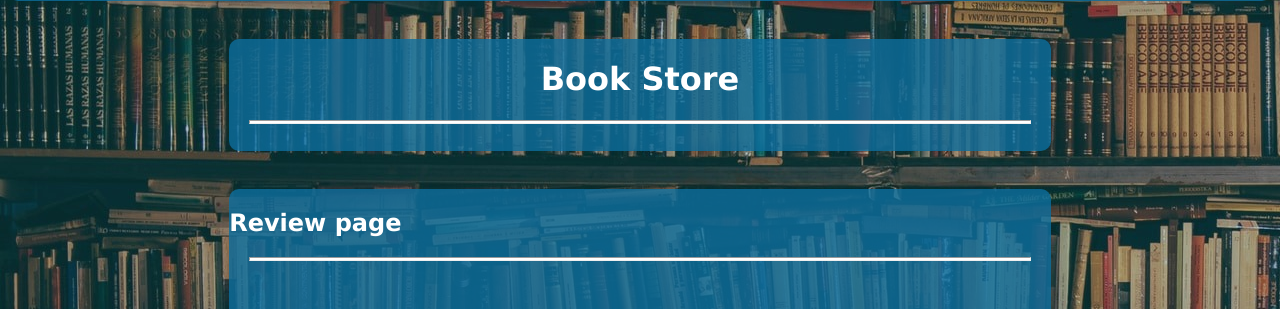
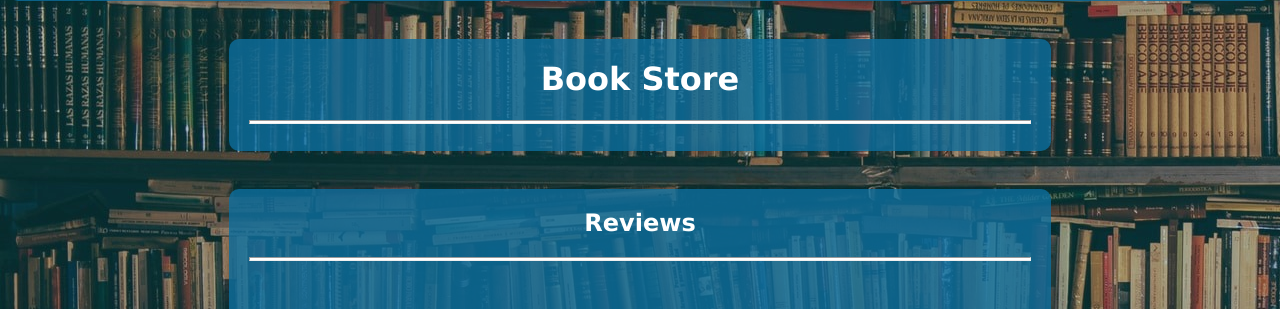
Before and after one commit to s-rofe/bookstore-web-app, a Flask app: page /reviews/25742454 in a window 1280 px wide. Shown: the part 67-376 px from the top of the page. Run offline with Flask 2, Linux system fonts and the light colour scheme.

Commit message:
reveiw display

```diff
--- a/library/reviews/reviews.py
+++ b/library/reviews/reviews.py
@@ -18,7 +18,7 @@
     return render_template(
         'books/reviews.html',
         title='Reviews',
-        reviews_title='Reviews for ' + book.title,
+        reviews_title= book.title,
         reviews=reviews_list,
         book=book
     )
--- a/library/templates/books/reviews.html
+++ b/library/templates/books/reviews.html
@@ -1,11 +1,18 @@
 {% extends 'layout.html' %} {% block content %}
 <body>
-    <h2>Review page</h2>
+    <h2 style="text-align:center;">{{ title }}</h2>
     <hr>
     <br>
-    <h2 id="book_title">{{ reviews.reviews_title }}</h2>
+    <h2 id="book_title">{{ reviews_title }}</h2>
     <p><b>Release year:</b> {{ book.release_year }}</p>
+
     <!-- add reveiws here -->
+    {% for reviews in reviews_list %}
+        <p>{{ reviews.review-text }}</p>
+    {% endfor %}
+
     <button class="write-review" onclick="location.href='{{ url_for('reviews_bp.write_comment') }}'">Write a Review</button>
+    <br>
+    <br>
 </body>
 {% endblock %}
```
